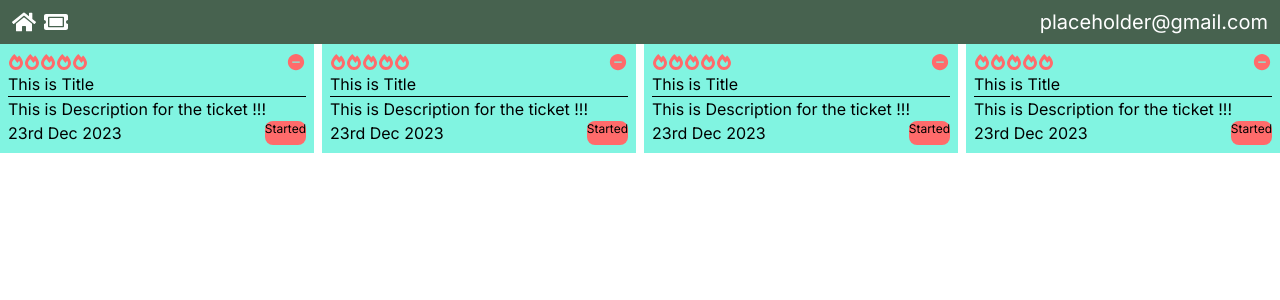
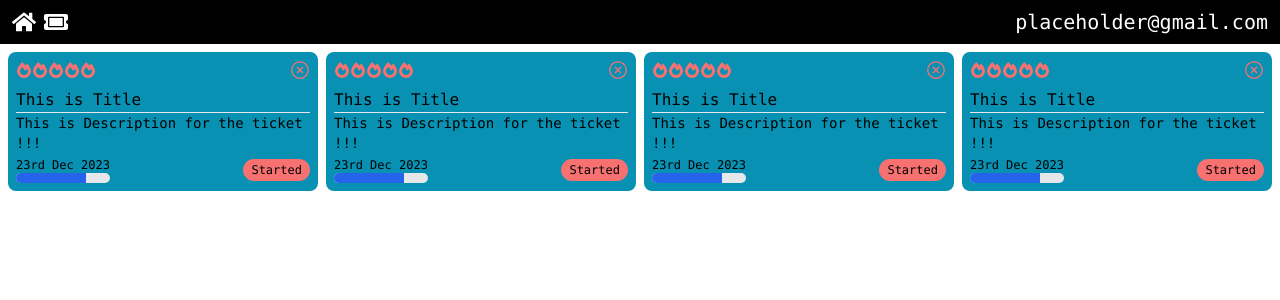
Before and after one commit to SinghAstra/Ticketing-App, a Next.js app: page / in a window 1280 px wide. Shown: the top 300 px of the page. Built offline with nearby package versions, Linux system fonts and the light colour scheme.

Commit message:
Ticket Rating

```diff
--- a/src/app/(components)/Navbar.js
+++ b/src/app/(components)/Navbar.js
@@ -4,7 +4,7 @@ import { FaHome, FaTicketAlt } from "react-icons/fa";
 
 const Navbar = () => {
   return (
-    <div className="bg-primary flex justify-between items-center text-white px-3 py-2">
+    <div className="bg-black flex justify-between items-center text-white px-3 py-2 font-mono">
       <div className="flex gap-2 text-2xl">
         <Link href="/">
           <FaHome />
--- a/src/app/(components)/TicketCard.js
+++ b/src/app/(components)/TicketCard.js
@@ -1,34 +1,33 @@
 import React from "react";
-import { FaFireAlt } from "react-icons/fa";
-import { IoRemoveCircleSharp } from "react-icons/io5";
+import { RxCrossCircled } from "react-icons/rx";
+import TicketPriority from "./TicketPriority";
 
 const TicketCard = () => {
   return (
-    <div className="bg-secondary p-2">
-      <div className="flex justify-between items-center bg-secondary">
-        <div className="text-red flex">
-          <FaFireAlt />
-          <FaFireAlt />
-          <FaFireAlt />
-          <FaFireAlt />
-          <FaFireAlt />
-        </div>
-        <div className="text-red text-xl">
-          <IoRemoveCircleSharp />
+    <div className=" bg-cyan-600 p-2 rounded-lg font-mono">
+      <div className="flex justify-between items-center mb-2">
+        <TicketPriority />
+        <div className="text-red-400 text-xl">
+          <RxCrossCircled />
         </div>
       </div>
-      <div>This is Title</div>
+      <div className="text-base">This is Title</div>
       <hr />
-      <p>This is Description for the ticket !!!</p>
+      <p className="text-sm mb-1">This is Description for the ticket !!!</p>
       <div className="flex justify-between">
         <div className="flex flex-col">
-          <p>23rd Dec 2023</p>
-          <div className="bg-white">
-            <div className="bg-primary" style={{ width: "75%" }}></div>
+          <p className="text-xs">23rd Dec 2023</p>
+          <div className="bg-gray-200 rounded-full h-2.5 flex-1">
+            <div
+              className="bg-blue-600 h-2.5 rounded-l-full"
+              style={{ width: "75%" }}
+            ></div>
           </div>
         </div>
-        <div className="bg-red rounded-lg">
-          <p className="text-xs">Started</p>
+        <div>
+          <span className="text-xs bg-red-400 rounded-xl px-2 py-1">
+            Started
+          </span>
         </div>
       </div>
     </div>
--- /dev/null
+++ b/src/app/(components)/TicketPriority.js
@@ -0,0 +1,16 @@
+import React from "react";
+import { FaFireAlt } from "react-icons/fa";
+
+const TicketPriority = () => {
+  return (
+    <div className="text-red-400 flex">
+      <FaFireAlt />
+      <FaFireAlt />
+      <FaFireAlt />
+      <FaFireAlt />
+      <FaFireAlt />
+    </div>
+  );
+};
+
+export default TicketPriority;
--- a/src/app/page.js
+++ b/src/app/page.js
@@ -3,7 +3,7 @@ import TicketCard from "./(components)/TicketCard";
 
 const Dashboard = () => {
   return (
-    <div className="grid lg:grid-cols-2 xl:grid-cols-4 gap-2">
+    <div className="grid lg:grid-cols-2 xl:grid-cols-4 gap-2 p-2">
       <TicketCard />
       <TicketCard />
       <TicketCard />
--- a/tailwind.config.js
+++ b/tailwind.config.js
@@ -13,13 +13,17 @@ module.exports = {
           "conic-gradient(from 180deg at 50% 50%, var(--tw-gradient-stops))",
       },
     },
-    colors: {
-      primary: "#47624F",
-      secondary: "#81F4E1",
-      red: "#FF6B6B",
-      "dark-red": "#FF6B6B",
-      white: "#FFFFFF",
-    },
+    // colors: {
+    //   primary: "#47624F",
+    //   secondary: "#81F4E1",
+    //   red: "#FF6B6B",
+    //   "dark-red": "##FF6B6B",
+    //   // primary: "#47624F",
+    //   // secondary: "#81F4E1",
+    //   // red: "#FF6B6B",
+    //   // "dark-red": "#FF6B6B",
+    //   // white: "#FFFFFF",
+    // },
   },
   plugins: [],
 };
```
